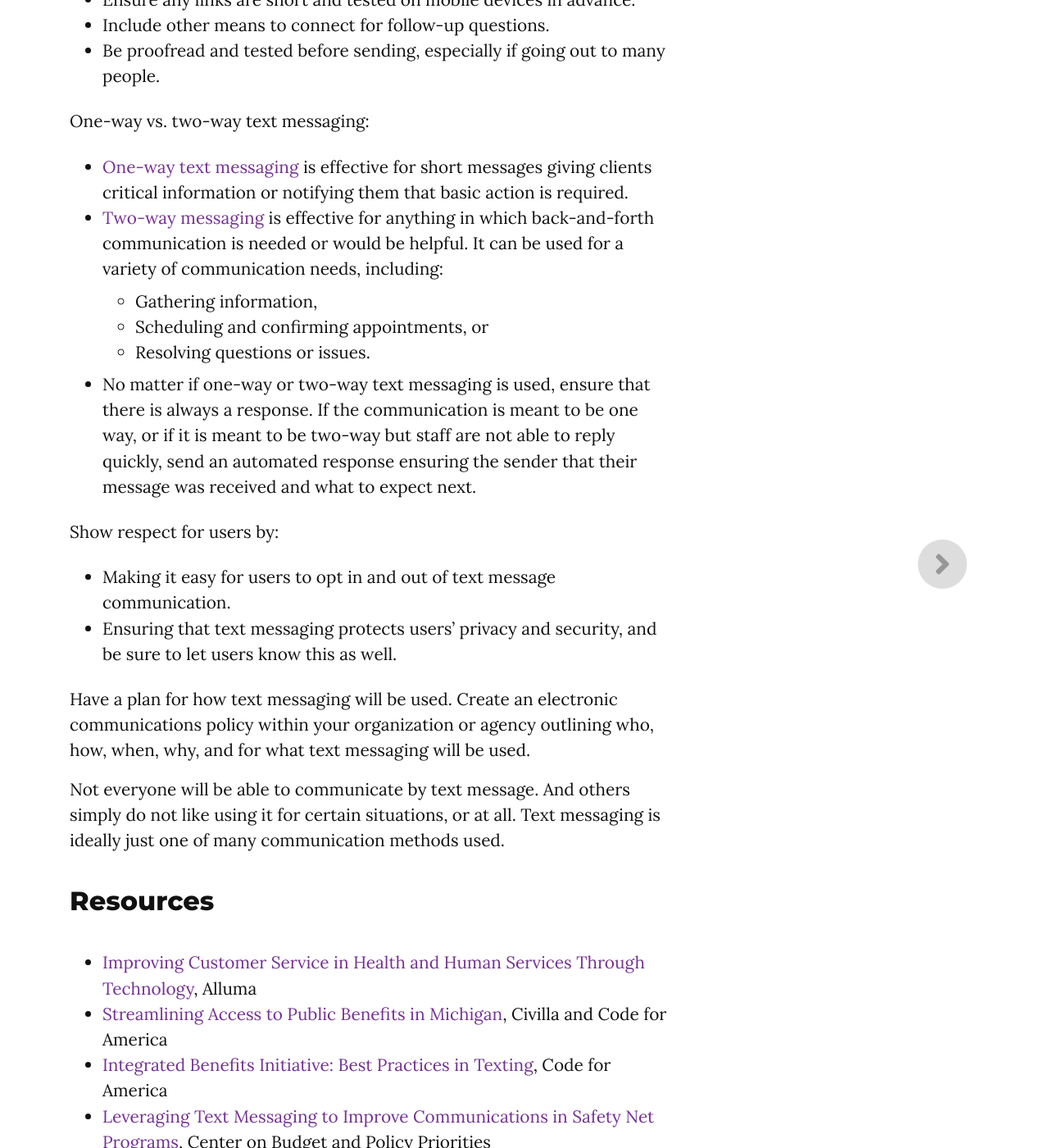
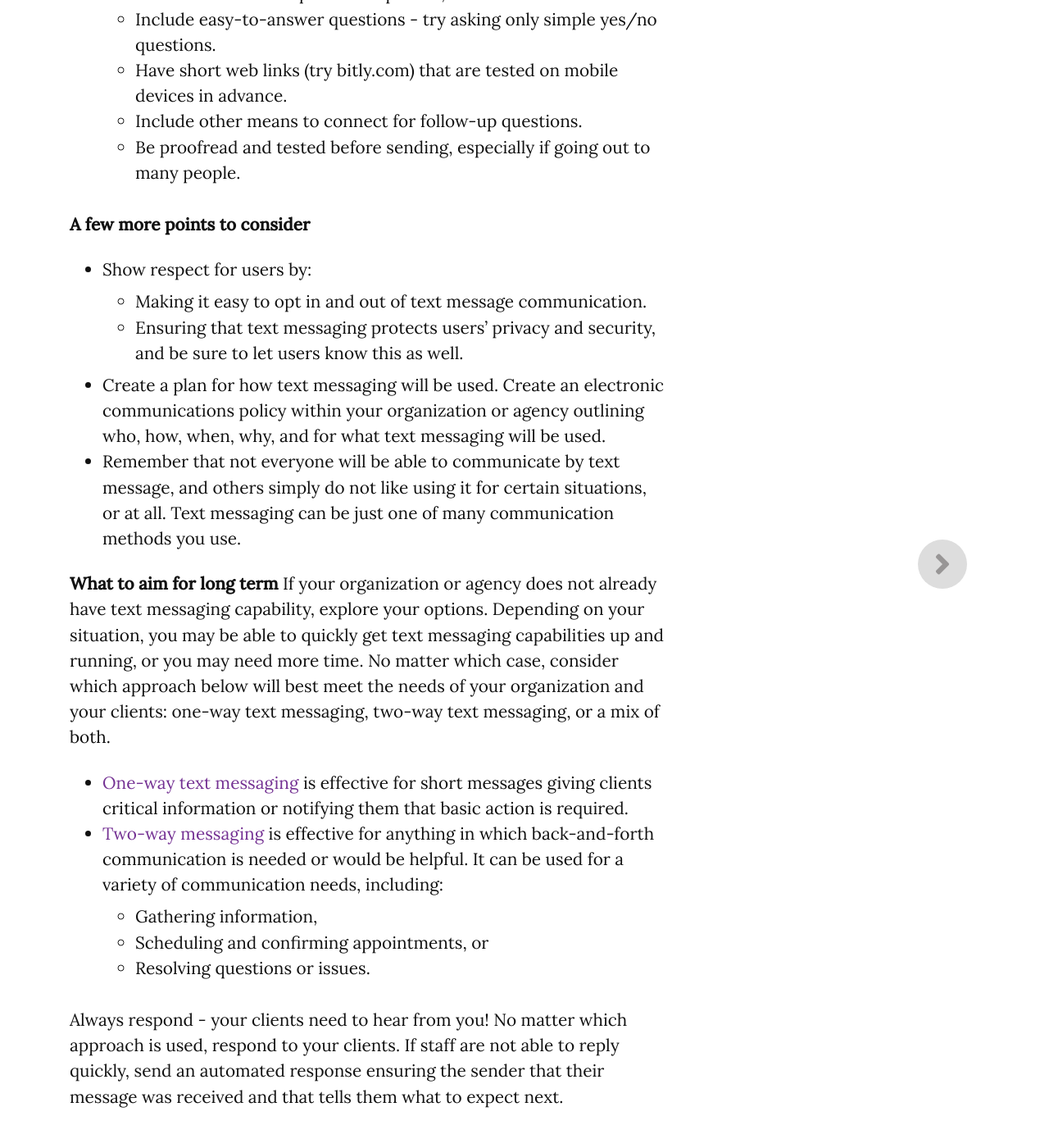
Before and after one commit to Social-Tech-Collab/socialtechcollaborative, a Jekyll site: the page built from _posts/2020-04-23-play-1.md, in a window 1280 px wide and 1400 px high, scrolled down 1491 px. Shown: the whole window at 82% size. Built offline with Jekyll 4.4.1, drawn with Linux system fonts in a browser that asks for light colours; nearby versions of some CDN libraries; some web fonts are replaced; some of the changed text lies outside the part shown.

Commit message:
update play copy

```diff
--- a/_posts/2020-04-23-play-1.md
+++ b/_posts/2020-04-23-play-1.md
@@ -6,12 +6,18 @@
 # visit: https://github.com/socialtechus/playbook/
 ---
 
-Text messaging can be a low-cost but high-reward way to bolster communications, which is especially needed during a crisis. When done well, it can supplement existing agency communications, get information out to many recipients quickly, and make resolving questions and issues far faster and with less frustration. It is also relatively cheap compared to other communication methods.
+Text messaging can be a fast, low cost, and high impact way to strengthen communications, which is especially needed during a crisis. When done well, it can supplement existing communications, get information out to many recipients quickly, and help resolve questions and issues far faster and with less frustration.
 
-Basic text messaging can maximize how many people are reached compared to other methods, such as mailed correspondence, emails, websites, or mobile apps. Not everyone has a mailing address to receive physical mail, but about 96% of Americans own a cellphone of some kind. Some cellphone users have more basic devices that cannot support email, mobile apps, or web browsing but do support text messaging. Lastly, some users are on limited usage plans and need to conserve calling minutes or smartphone data. Many are already familiar with, comfortable using, and may even prefer text messaging to communicate.
+96% of Americans own a cellphone of some kind and most people are familiar with and may even prefer communicating via text message. This approach can maximize the number of people reached compared to other methods (e.g. email, regular mail, web sites, apps, etc.) because almost everyone has a phone. Even cellphone users with more basic devices (e.g. not smartphones) support text messaging. It is important to note that some users are on limited usage plans and need to conserve calling minutes or smartphone data - your approach needs to take that into account.
+
 
 ## Best practices for this play
-Messages themselves should:
+
+**What can be done quickly**
+
+For those who already have the ability to text message their clients, consider using the following tips as soon as possible:
+
+* Messages themselves should:
   - Be short (140 characters or less) so that they are not broken up over multiple text messages.
   - Use plain text instead of rich text or HTML.
   - Use a warm, affirming, and professional tone.
@@ -19,26 +25,27 @@
   - Indicate who it is from, to avoid suspicion that the message is spam.
   - Use the recipient’s ﬁrst name, which can improve response rates.
   - Be clear what the request or request is, if there is one.
-  - Try to make questions easy to answer, such as by asking only simple yes/no questions.
-  - Ensure any links are short and tested on mobile devices in advance.
+  - Include easy-to-answer questions - try asking only simple yes/no questions.
+  - Have short web links (try bitly.com) that are tested on mobile devices in advance.
   - Include other means to connect for follow-up questions.
   - Be proofread and tested before sending, especially if going out to many people.
 
-One-way vs. two-way text messaging:
+**A few more points to consider**
+* Show respect for users by:
+  - Making it easy to opt in and out of text message communication.
+  - Ensuring that text messaging protects users’ privacy and security, and be sure to let users know this as well.
+* Create a plan for how text messaging will be used. Create an electronic communications policy within your organization or agency outlining who, how, when, why, and for what text messaging will be used.
+* Remember that not everyone will be able to communicate by text message, and others simply do not like using it for certain situations, or at all. Text messaging can be just one of many communication methods you use.
+
+**What to aim for long term**
+If your organization or agency does not already have text messaging capability, explore your options. Depending on your situation, you may be able to quickly get text messaging capabilities up and running, or you may need more time. No matter which case, consider which approach below will best meet the needs of your organization and your clients: one-way text messaging, two-way text messaging, or a mix of both.
   - [One-way text messaging](https://www.codeforamerica.org/features/louisiana-demo/) is effective for short messages giving clients critical information or notifying them that basic action is required.
   - [Two-way messaging](http://s3-us-west-1.amazonaws.com/codeforamerica-cms1/documents/Streamlining-Access-Report_Integrated-Benefits-Initiative-Civilla_Code-for-America_March-2019.pdf) is effective for anything in which back-and-forth communication is needed or would be helpful. It can be used for a variety of communication needs, including:
     - Gathering information,
     - Scheduling and confirming appointments, or
     - Resolving questions or issues.
-  - No matter if one-way or two-way text messaging is used, ensure that there is always a response. If the communication is meant to be one way, or if it is meant to be two-way but staff are not able to reply quickly, send an automated response ensuring the sender that their message was received and what to expect next.
 
-Show respect for users by:
-  - Making it easy for users to opt in and out of text message communication.
-  - Ensuring that text messaging protects users’ privacy and security, and be sure to let users know this as well.
-
-Have a plan for how text messaging will be used. Create an electronic communications policy within your organization or agency outlining who, how, when, why, and for what text messaging will be used.
-
-Not everyone will be able to communicate by text message. And others simply do not like using it for certain situations, or at all. Text messaging is ideally just one of many communication methods used.
+Always respond - your clients need to hear from you! No matter which approach is used, respond to your clients. If staff are not able to reply quickly, send an automated response ensuring the sender that their message was received and that tells them what to expect next.
 
 ## Resources
 
```
